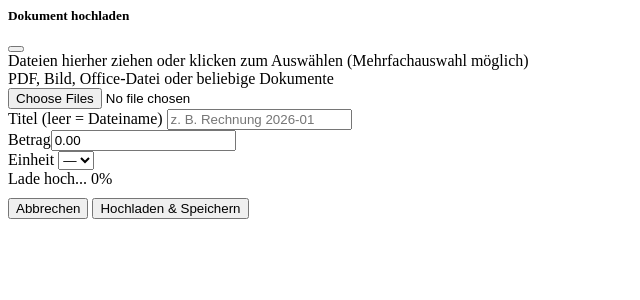
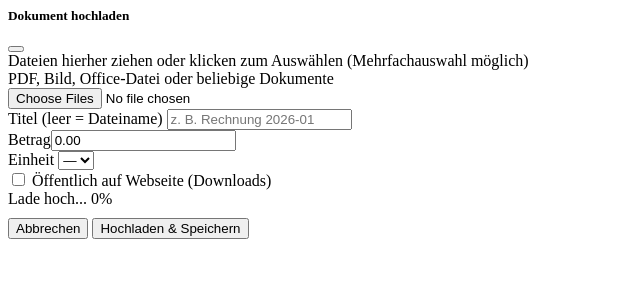
Before and after one commit to bzaiser/domain-django-kit, a Django app: template domain_kit/templates/domain_kit/includes/doc_upload_modal.html in a window 1280 px wide. Shown: the top 300 px of the page, without its empty margins (0-640 px from the left). Run offline with Django 3.2, Linux system fonts and the light colour scheme; the template is opened without the code that fills it, so the values that code supplies are empty.

Commit message:
feat: expose is_public checkbox in Persons and Document upload forms for site_kit

```diff
--- a/domain_kit/templates/domain_kit/includes/doc_upload_modal.html
+++ b/domain_kit/templates/domain_kit/includes/doc_upload_modal.html
@@ -69,6 +69,12 @@
                             {% for u in units %}<option value="{{ u.id }}">{{ u.name }} ({{ u.symbol }})</option>{% endfor %}
                         </select>
                     </div>
+                </div>
+
+                <div class="form-check mb-2">
+                    <input type="hidden" name="is_public_present" value="1">
+                    <input class="form-check-input" type="checkbox" name="is_public" value="1" id="docIsPublic_{{ modal_id|default:'default' }}">
+                    <label class="form-check-label small fw-semibold" for="docIsPublic_{{ modal_id|default:'default' }}"><i class="bi bi-globe2 me-1 text-primary"></i>Öffentlich auf Webseite (Downloads)</label>
                 </div>
 
                 <!-- Upload Progress & Notification -->
--- a/domain_kit/views.py
+++ b/domain_kit/views.py
@@ -76,6 +76,8 @@ def _save_document_from_request(request, doc: Document, default_topic: str = "ge
     doc.document_date = request.POST.get("document_date") or None
     doc.tags = (request.POST.get("tags") or "").strip()[:160]
     doc.notes = (request.POST.get("notes") or "").strip()
+    if "is_public" in request.POST or "is_public_present" in request.POST:
+        doc.is_public = bool(request.POST.get("is_public"))
     doc.save()
     return doc
 
@@ -146,6 +148,7 @@ def persons_page_view(request):
             person.job_title = (request.POST.get("job_title") or "").strip()[:100]
             person.birth_date = request.POST.get("birth_date") or None
             person.website = (request.POST.get("website") or "").strip()[:200]
+            person.is_public = bool(request.POST.get("is_public"))
             person.tax_id = (request.POST.get("tax_id") or "").strip()[:60]
             if request.FILES.get("photo"):
                 person.photo = request.FILES["photo"]
```
Also changed, not shown: domain_kit/templates/domain_kit/persons.html (+12 -0 lines).
